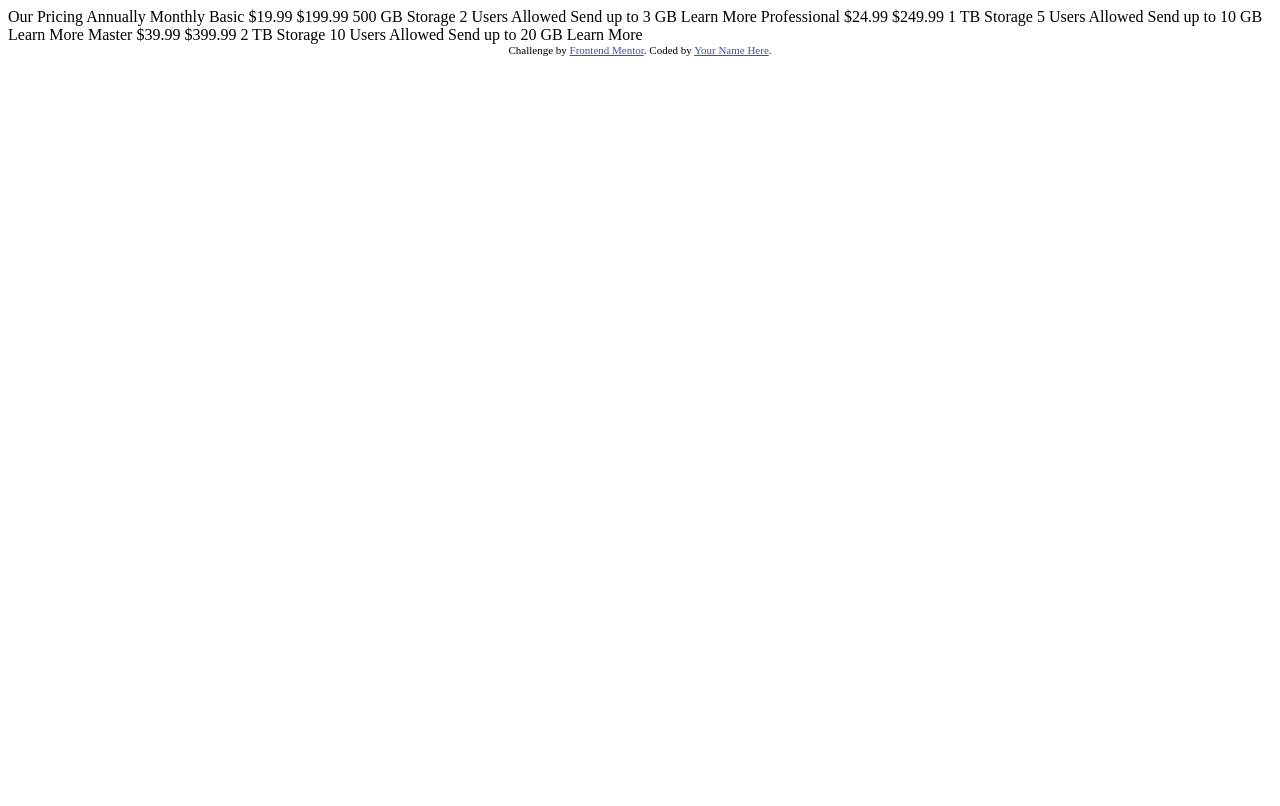
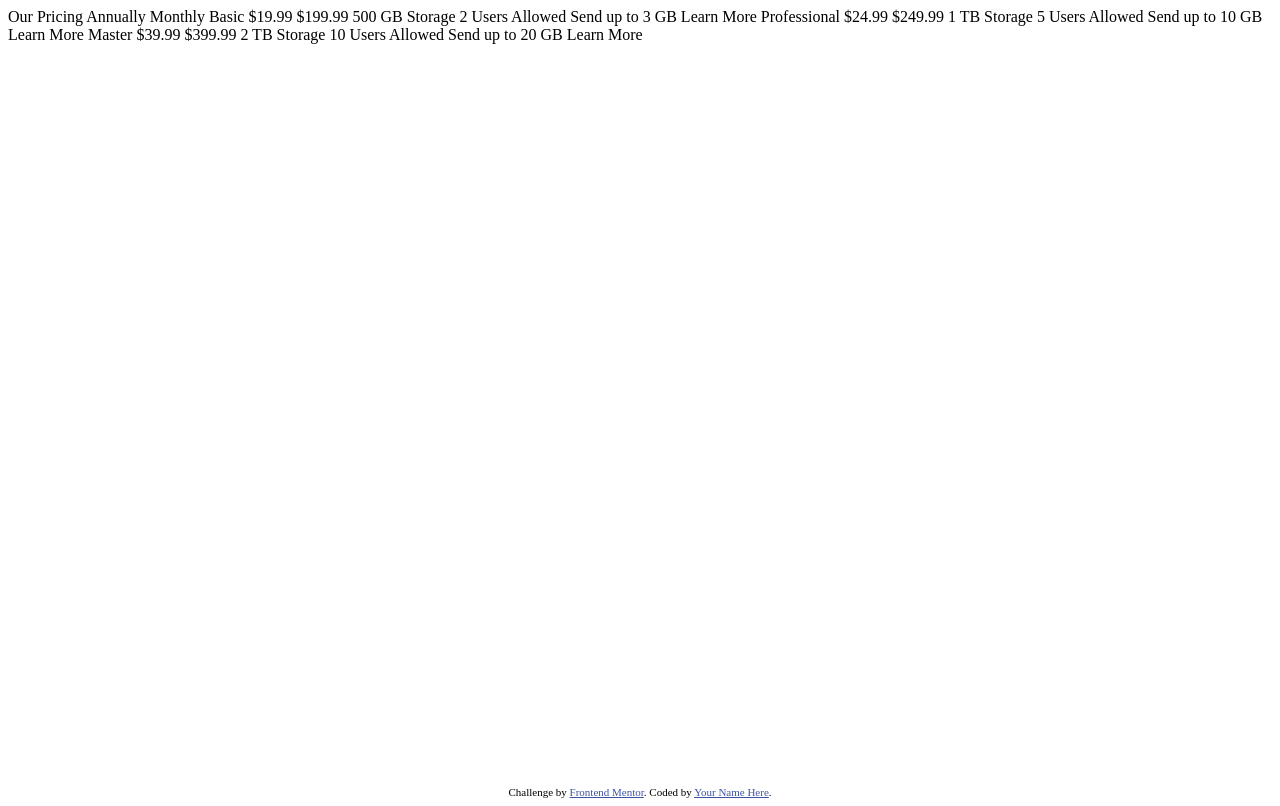
Before and after one commit to Hrodberht/pricing-component-with-toggle, a plain HTML site: page index.html in a window 1280 px wide. Drawn offline with Linux system fonts and the light colour scheme.

Commit message:
add holy grail layout

```diff
--- a/index.html
+++ b/index.html
@@ -11,6 +11,8 @@
   <link rel="stylesheet" href="styles/styles.css">
 </head>
 <body>
+  <div class="container">
+    <main>
 
     Our Pricing
     Annually
@@ -39,10 +41,14 @@
     10 Users Allowed
     Send up to 20 GB
     Learn More
+    </main>
 
+    <footer>
       <div class="attribution">
         Challenge by <a href="https://www.frontendmentor.io?ref=challenge" target="_blank">Frontend Mentor</a>.
         Coded by <a href="#">Your Name Here</a>.
       </div>
+    </footer>
+  </div>
 </body>
 </html>
--- a/styles/styles.css
+++ b/styles/styles.css
@@ -1,3 +1,16 @@
+.container {
+    display: grid;
+
+    grid-template-areas:
+      "main"
+      "footer";
+
+    grid-template-rows: 1fr auto;
+    grid-gap: 10px;
+
+    height: calc(100vh - 10px);
+  }
+
 .attribution {
     font-size: 11px; text-align: center;
 }
```
Lines whose indentation alone changed are shown as unchanged.
